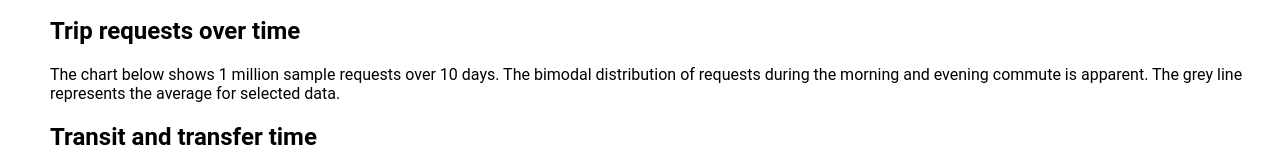
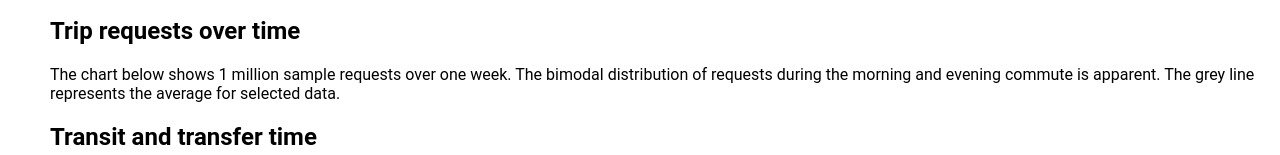
Before and after one commit to csdiehl/cdp_data_viz, a plain HTML site: page index.html in a window 1280 px wide. Shown: the part 221-376 px from the top of the page. Drawn offline with Linux system fonts and the light colour scheme; a script that the page names is missing.

Commit message:
Update index.html

```diff
--- a/index.html
+++ b/index.html
@@ -25,7 +25,7 @@ body {
 	<p><code>TripRequest.itineraries.legs</code> is an array containing the individual segments of a single itinerary. </p>
 
 	<h2>Trip requests over time</h2>
-	<p>The chart below shows 1 million sample requests over 10 days. The bimodal distribution of requests
+	<p>The chart below shows 1 million sample requests over one week. The bimodal distribution of requests
 	during the morning and evening commute is apparent. The grey line represents the average for selected data. </p>
   <div id="vis"></div>
 
```
